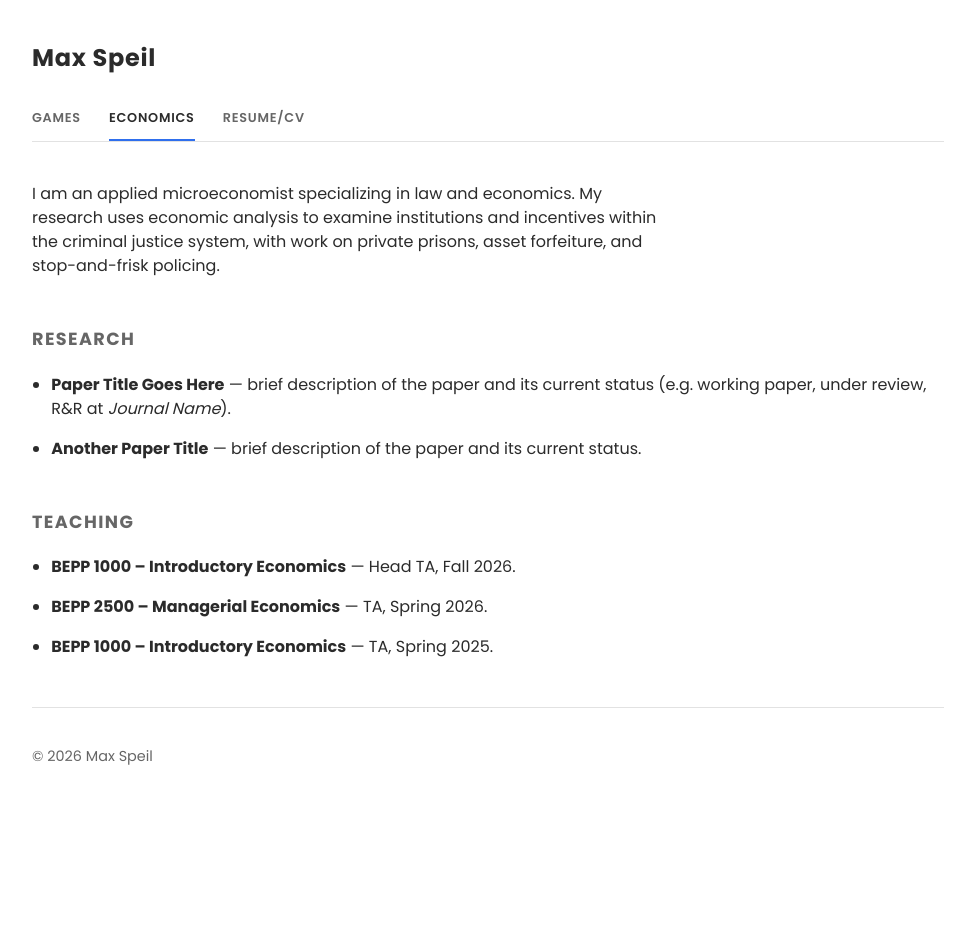
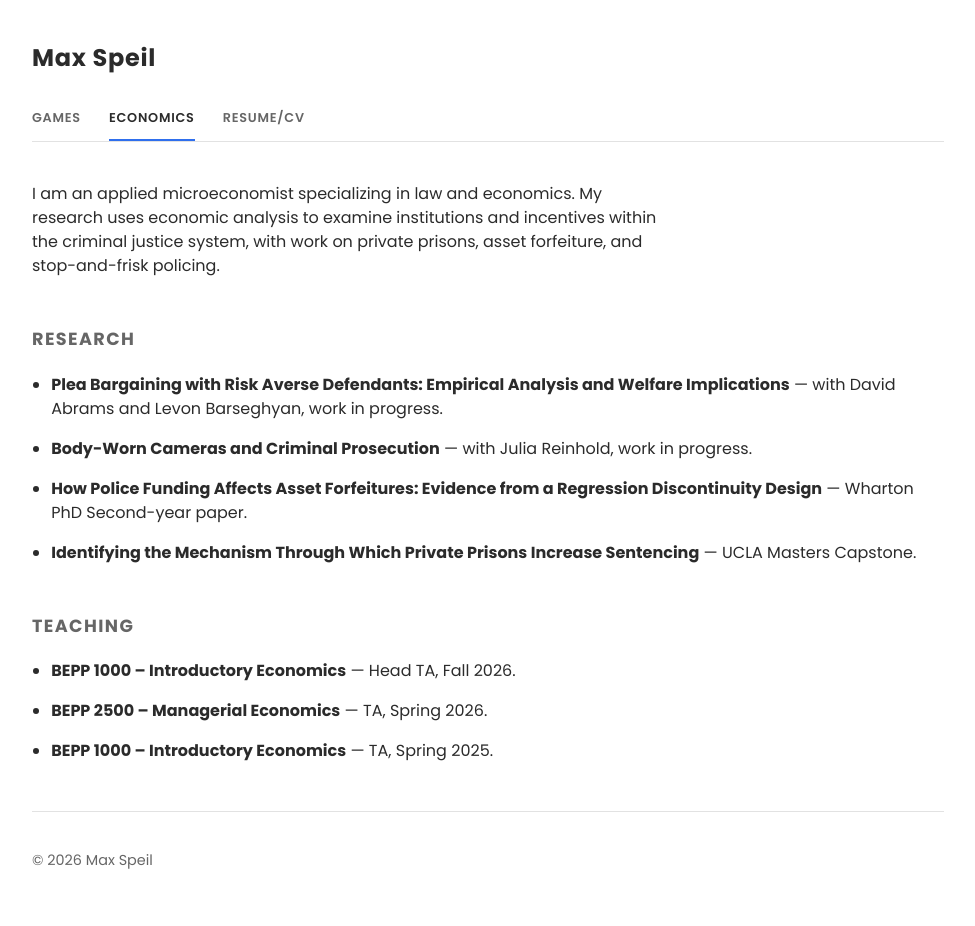
Before and after one commit to mspeil/mspeil.github.io, a Jekyll site: the page built from economics.html, in a window 1280 px wide. Shown: the whole page, without its empty margins (152-1127 px from the left). Built offline with Jekyll 4.4.1, drawn with Linux system fonts in a browser that asks for light colours; before the commit the page ends 900 px from its top, so only the background shows below that.

Commit message:
Add research papers to Economics page
Co-Authored-By: Claude Sonnet 5 <noreply@anthropic.com>

```diff
--- a/economics.html
+++ b/economics.html
@@ -13,8 +13,10 @@ title: Economics
   <h2>Research</h2>
   <!-- One <li> per paper. Bold the title, then add status/description after the dash. -->
   <ul class="econ-list">
-    <li><strong>Paper Title Goes Here</strong> &mdash; brief description of the paper and its current status (e.g. working paper, under review, R&amp;R at <em>Journal Name</em>).</li>
-    <li><strong>Another Paper Title</strong> &mdash; brief description of the paper and its current status.</li>
+    <li><strong>Plea Bargaining with Risk Averse Defendants: Empirical Analysis and Welfare Implications</strong> &mdash; with David Abrams and Levon Barseghyan, work in progress.</li>
+    <li><strong>Body-Worn Cameras and Criminal Prosecution</strong> &mdash; with Julia Reinhold, work in progress.</li>
+    <li><strong>How Police Funding Affects Asset Forfeitures: Evidence from a Regression Discontinuity Design</strong> &mdash; Wharton PhD Second-year paper.</li>
+    <li><strong>Identifying the Mechanism Through Which Private Prisons Increase Sentencing</strong> &mdash; UCLA Masters Capstone.</li>
   </ul>
 </section>
 
```
